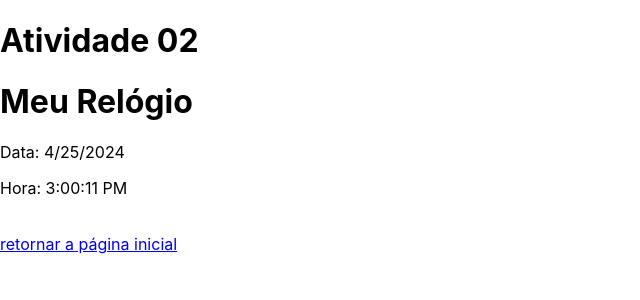
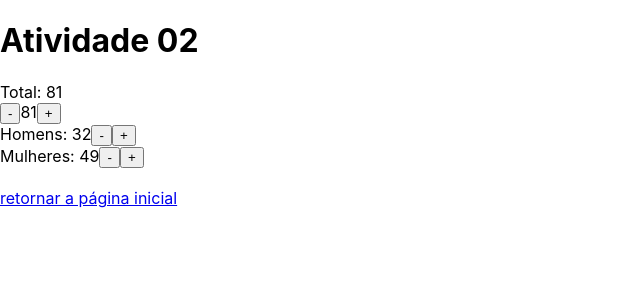
Before and after one commit to giuliakaori/Projeto-React, a React (Create React App) app: page /Atv02 in a window 1280 px wide. Shown: the top 300 px of the page, without its empty margins (0-640 px from the left). Built offline with nearby package versions, Linux system fonts and the light colour scheme.

Commit message:
Update Contador.js

```diff
--- a/src/Contador.js
+++ b/src/Contador.js
@@ -1,24 +1,64 @@
-import React, { useState, useEffect } from 'react';
-function Relogio() {
-  const [dateTime, setDateTime] = useState(new Date());
+import React, { useState } from 'react';
 
-  useEffect(() => {
-    const interval = setInterval(() => {
-      setDateTime(new Date());
-    }, 1000);
+function PeopleCounter() {
+  const [total, setTotal] = useState(81);
+  const [men, setMen] = useState(32);
+  const [women, setWomen] = useState(49);
 
-    return () => clearInterval(interval);
-  }, []);
+  const incrementTotal = () => {
+    setTotal(total + 1);
+  };
+
+  const decrementTotal = () => {
+    if (total > 0) {
+      setTotal(total - 1);
+    }
+  };
+
+  const incrementMen = () => {
+    setMen(men + 1);
+    setTotal(total + 1);
+  };
+
+  const decrementMen = () => {
+    if (men > 0) {
+      setMen(men - 1);
+      setTotal(total - 1);
+    }
+  };
+
+  const incrementWomen = () => {
+    setWomen(women + 1);
+    setTotal(total + 1);
+  };
+
+  const decrementWomen = () => {
+    if (women > 0) {
+      setWomen(women - 1);
+      setTotal(total - 1);
+    }
+  };
 
   return (
-    <>
-        <h1>Meu Relógio</h1>
-        <div>
-        <p>Data: {dateTime.toLocaleDateString()}</p>
-        <p>Hora: {dateTime.toLocaleTimeString()}</p>
+    <div className="people-counter">
+      <div>Total: {total}</div>
+      <div>
+        <button onClick={decrementTotal}>-</button>
+        <span>{total}</span>
+        <button onClick={incrementTotal}>+</button>
       </div>
-    </>
+      <div>
+        Homens: {men}
+        <button onClick={decrementMen}>-</button>
+        <button onClick={incrementMen}>+</button>
+      </div>
+      <div>
+        Mulheres: {women}
+        <button onClick={decrementWomen}>-</button>
+        <button onClick={incrementWomen}>+</button>
+      </div>
+    </div>
   );
 }
 
-export default Relogio;
+export default PeopleCounter;
```
